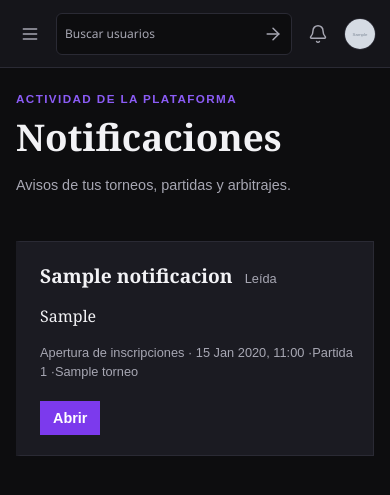
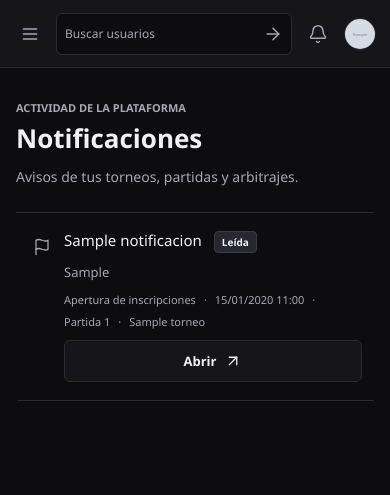
Before and after one commit to donvi22/plataforma-torneos-django, a Django app: page /notificaciones/ in a window 390 px wide. Shown: the top 495 px of the page. Run offline with Django 5.2, Linux system fonts and the light colour scheme; a user stored in the database is signed in; tables that the repository leaves empty hold one stand-in row (values such as "Sample post"); grey boxes marked "Sample" are stand-in pictures.

Commit message:
Rediseña centro de notificaciones

```diff
--- /dev/null
+++ b/static/css/inbox.css
@@ -0,0 +1,42 @@
+.rk-inbox { overflow-wrap: anywhere; }
+body:has(.rk-inbox) .messages { font: 13px/1.6 'Segoe UI', sans-serif; max-width: 1280px; }
+body:has(.rk-inbox) .message { background: #1B1B22; border: 1px solid #2A2A34; border-left: 3px solid #8B5CF6; border-radius: 4px; color: #F2F2F5; }
+.rk-inbox-heading { align-items: center; border-bottom: 1px solid var(--rk-border); display: flex; flex-wrap: wrap; gap: 20px; justify-content: space-between; padding: 8px 0 24px; }
+.rk-inbox-heading > div { flex: 1 1 360px; min-width: 0; }
+.rk-inbox-title { align-items: center; display: flex; flex-wrap: wrap; gap: 12px; margin-top: 6px; }
+.rk-inbox-title h1 { font-size: 28px; }
+.rk-inbox-count, .rk-inbox-unread { background: #302141; border-color: #5B3A80; color: #DBC9FF; }
+.rk-inbox-list { list-style: none; margin: 0; padding: 0; }
+.rk-inbox-row { align-items: start; border-bottom: 1px solid var(--rk-border); border-left: 2px solid transparent; display: grid; gap: 16px; grid-template-columns: 32px minmax(0, 1fr) auto; padding: 18px 16px; }
+.rk-inbox-row.is-unread { background: var(--rk-surface); border-left-color: var(--rk-purple-hover); }
+.rk-inbox-icon { align-items: center; color: var(--rk-muted); display: flex; height: 32px; justify-content: center; width: 32px; }
+.is-unread .rk-inbox-icon { color: #C4B5FD; }
+.rk-inbox-copy { display: grid; gap: 8px; min-width: 0; }
+.rk-inbox-row-title { align-items: baseline; display: flex; flex-wrap: wrap; gap: 8px 12px; }
+.rk-inbox-row-title h2 { font-size: 15px; font-weight: 600; }
+.rk-inbox-row.is-read h2 { font-weight: 500; }
+.rk-inbox-message { font-size: 13px; line-height: 1.7; }
+.rk-inbox-row.is-read .rk-inbox-message { color: var(--rk-muted); }
+.rk-inbox .rk-inbox-meta { font-size: 11px; gap: 4px 8px; }
+.rk-inbox-actions { align-items: flex-end; display: flex; flex-direction: column; gap: 8px; }
+.rk-inbox-actions form, .rk-inbox-heading form { margin: 0; }
+.rk-inbox .rk-inbox-read-action { background: transparent; border: 0; cursor: pointer; font-family: inherit; margin: 0; padding: 0; }
+.rk-inbox-empty { display: grid; gap: 10px; padding: 36px 0; }
+.rk-inbox-empty > svg { color: var(--rk-muted); height: 24px; width: 24px; }
+.rk-inbox-empty h2 { font-size: 18px; }
+.rk-inbox-empty .rk-description { margin: 0; }
+.rk-inbox .pagination { color: var(--rk-muted); flex-wrap: wrap; font: 12px/1.6 'Segoe UI', sans-serif; gap: 12px; margin: 22px 0 0; }
+.rk-inbox .pagination a { color: #C4B5FD; min-height: 36px; padding: 8px; }
+@media (max-width: 1100px) {
+    .rk-inbox-row { gap: 12px; grid-template-columns: 24px minmax(0, 1fr); }
+    .rk-inbox-icon { width: 24px; }
+    .rk-inbox-actions { align-items: center; flex-direction: row; flex-wrap: wrap; grid-column: 2; gap: 12px 18px; }
+}
+@media (max-width: 650px) {
+    .rk-inbox-title h1 { font-size: 26px; }
+    .rk-inbox-heading form, .rk-inbox-heading .rk-btn { width: 100%; }
+    .rk-inbox-row { gap: 10px; padding: 18px 12px; }
+    .rk-inbox-actions { align-items: stretch; flex-direction: column; gap: 8px; }
+    .rk-inbox-actions form, .rk-inbox-actions .rk-btn { width: 100%; }
+    .rk-inbox-read-action { justify-content: center; width: 100%; }
+}
--- a/templates/notificaciones/centro.html
+++ b/templates/notificaciones/centro.html
@@ -1,52 +1,58 @@
 {% extends 'base.html' %}
+{% load static %}
 {% block title %}Notificaciones · Arena provisional{% endblock %}
+{% block page_styles %}
+<link rel="stylesheet" href="{% static 'css/dashboard.css' %}">
+<link rel="stylesheet" href="{% static 'css/inbox.css' %}">
+{% endblock %}
 {% block content %}
-<section class="notification-center">
-    <header class="notification-heading">
+<section class="rk-dashboard rk-inbox">
+    <header class="rk-inbox-heading">
         <div>
-            <p class="eyebrow">Actividad de la plataforma</p>
-            <h1>Notificaciones</h1>
-            <p class="muted">Avisos de tus torneos, partidas y arbitrajes.</p>
+            <p class="rk-kicker">Actividad de la plataforma</p>
+            <div class="rk-inbox-title"><h1>Notificaciones</h1>{% if notificaciones_no_leidas %}<span class="rk-badge rk-inbox-count">{{ notificaciones_no_leidas }} sin leer</span>{% endif %}</div>
+            <p class="rk-description">Avisos de tus torneos, partidas y arbitrajes.</p>
         </div>
         {% if notificaciones_no_leidas %}
             <form method="post" action="{% url 'marcar-todas-notificaciones-leidas' %}">
                 {% csrf_token %}
-                <button class="button button-quiet" type="submit">Marcar todas como leídas</button>
+                <button class="rk-btn rk-btn--secondary" type="submit"><svg viewBox="0 0 24 24" aria-hidden="true"><use href="{% static 'img/lucide.svg' %}#check-check"></use></svg>Marcar todas como leídas</button>
             </form>
         {% endif %}
     </header>
 
     {% if page_obj.object_list %}
-        <ol class="notification-list">
+        <ol class="rk-inbox-list" aria-label="Tus notificaciones">
             {% for notificacion in page_obj %}
-                <li class="notification-item{% if notificacion.leida %} is-read{% else %} is-unread{% endif %}">
-                    <div class="notification-copy">
-                        <div class="notification-title-row">
+                <li class="rk-inbox-row{% if notificacion.leida %} is-read{% else %} is-unread{% endif %}">
+                    <span class="rk-inbox-icon" aria-hidden="true"><svg viewBox="0 0 24 24"><use href="{% static 'img/lucide.svg' %}#{% if notificacion.tipo == 'INVITACION_ARBITRAL' or notificacion.tipo == 'RESPUESTA_INVITACION' %}scale{% elif notificacion.tipo == 'CAMBIO_HORARIO' %}calendar-days{% elif notificacion.tipo == 'APERTURA_CHECKIN' %}check{% elif notificacion.tipo == 'ASIGNACION_PARTIDA' or notificacion.tipo == 'REASIGNACION_PARTIDA' %}swords{% elif notificacion.tipo == 'RESULTADO_OFICIAL' %}trophy{% elif notificacion.tipo == 'CANCELACION_TORNEO' or notificacion.tipo == 'APERTURA_INSCRIPCIONES' %}flag{% else %}bell{% endif %}"></use></svg></span>
+                    <div class="rk-inbox-copy">
+                        <div class="rk-inbox-row-title">
                             <h2>{{ notificacion.titulo }}</h2>
                             {% if notificacion.leida %}
-                                <span class="notification-state">Leída</span>
+                                <span class="rk-badge">Leída</span>
                             {% else %}
-                                <span class="notification-state">No leída</span>
+                                <span class="rk-badge rk-inbox-unread">No leída</span>
                             {% endif %}
                         </div>
-                        <p>{{ notificacion.mensaje }}</p>
-                        <p class="notification-meta">
+                        <p class="rk-inbox-message">{{ notificacion.mensaje }}</p>
+                        <p class="rk-metadata rk-inbox-meta">
                             {{ notificacion.get_tipo_display }}
                             <span aria-hidden="true">·</span>
-                            <time datetime="{{ notificacion.fecha_creacion|date:'c' }}">{{ notificacion.fecha_creacion|date:'j M Y, H:i' }}</time>
+                            <time datetime="{{ notificacion.fecha_creacion|date:'c' }}">{{ notificacion.fecha_creacion|date:'j/m/Y H:i' }}</time>
                             {% if notificacion.partida %}<span aria-hidden="true">·</span>Partida {{ notificacion.partida_id }}{% endif %}
                             {% if notificacion.torneo %}<span aria-hidden="true">·</span>{{ notificacion.torneo.nombre }}{% endif %}
                         </p>
                     </div>
-                    <div class="notification-actions">
+                    <div class="rk-inbox-actions">
                         <form method="post" action="{% url 'abrir-notificacion' notificacion.pk %}">
                             {% csrf_token %}
-                            <button class="button button-small" type="submit">Abrir</button>
+                            <button class="rk-btn rk-btn--secondary" type="submit">Abrir<svg viewBox="0 0 24 24" aria-hidden="true"><use href="{% static 'img/lucide.svg' %}#arrow-up-right"></use></svg></button>
                         </form>
                         {% if notificacion.leida == False %}
                             <form method="post" action="{% url 'marcar-notificacion-leida' notificacion.pk %}">
                                 {% csrf_token %}
-                                <button class="link-button" type="submit">Marcar como leída</button>
+                                <button class="rk-section-link rk-inbox-read-action" type="submit">Marcar como leída</button>
                             </form>
                         {% endif %}
                     </div>
@@ -54,19 +60,14 @@
             {% endfor %}
         </ol>
     {% else %}
-        <div class="empty-panel notification-empty">
-            <p class="eyebrow">Todo al día</p>
+        <div class="rk-inbox-empty">
+            <svg viewBox="0 0 24 24" aria-hidden="true"><use href="{% static 'img/lucide.svg' %}#bell"></use></svg>
+            <p class="rk-kicker">Todo al día</p>
             <h2>No tienes notificaciones</h2>
-            <p class="muted">Los avisos importantes aparecerán aquí.</p>
+            <p class="rk-description">Los avisos importantes aparecerán aquí.</p>
         </div>
     {% endif %}
 
-    {% if page_obj.paginator.num_pages > 1 %}
-        <nav class="pagination" aria-label="Paginación de notificaciones">
-            {% if page_obj.has_previous %}<a href="?page={{ page_obj.previous_page_number }}">Anterior</a>{% endif %}
-            <span>Página {{ page_obj.number }} de {{ page_obj.paginator.num_pages }}</span>
-            {% if page_obj.has_next %}<a href="?page={{ page_obj.next_page_number }}">Siguiente</a>{% endif %}
-        </nav>
-    {% endif %}
+    {% include 'components/arbitration_pagination.html' with page=page_obj parameter='page' label='Paginación de notificaciones' only %}
 </section>
 {% endblock %}
```
Also changed, not shown: notificaciones/tests.py (+62 -0 lines).
